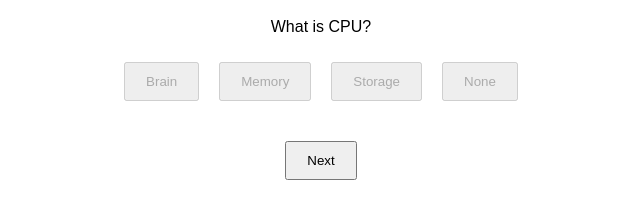
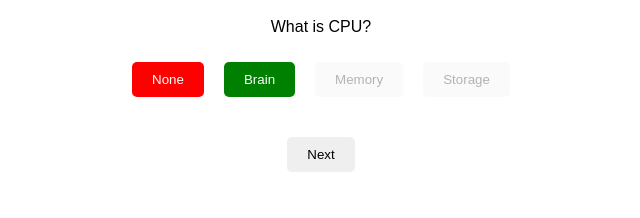
Before and after one commit to Tushar-Sri-27/Edtech-test-platform, a plain HTML site: page index.html in a window 1280 px wide. Both pictures are taken after a click on the button "None". Shown: the part 90-308 px from the top of the page, without its empty margins (319-959 px from the left). Drawn offline with Linux system fonts and the light colour scheme.

Commit message:
Randomized questions and options

```diff
--- a/script.js
+++ b/script.js
@@ -10,6 +10,7 @@ const questions = [
         answer: "Temporary Memory"
     }
 ];
+questions.sort(() => Math.random() - 0.5);
 
 let currentIndex = 0;
 let score=0;
@@ -22,7 +23,9 @@ function loadQuestion() {
     const optionsDiv = document.getElementById("options");
     optionsDiv.innerHTML = "";
 
-    q.options.forEach(option => {
+    const shuffledOptions = [...q.options].sort(() => Math.random() - 0.5);
+
+shuffledOptions.forEach(option => {
         const btn = document.createElement("button");
         btn.innerText = option;
 
@@ -35,14 +38,22 @@ function loadQuestion() {
 function checkAnswer(selected) {
     const buttons = document.querySelectorAll("#options button");
 
-    // Disable all buttons after one click
-    buttons.forEach(btn => btn.disabled = true);
+    buttons.forEach(btn => {
+        btn.disabled = true;
+
+        if (btn.innerText === questions[currentIndex].answer) {
+            btn.style.backgroundColor = "green";
+            btn.style.color = "white";
+        }
+
+        if (btn.innerText === selected && selected !== questions[currentIndex].answer) {
+            btn.style.backgroundColor = "red";
+            btn.style.color = "white";
+        }
+    });
 
     if (selected === questions[currentIndex].answer) {
         score++;
-        alert("Correct!");
-    } else {
-        alert("Wrong!");
     }
 }
 
--- a/style.css
+++ b/style.css
@@ -13,3 +13,10 @@ button {
     padding: 10px 20px;
     cursor: pointer;
 }
+button {
+    margin: 10px;
+    padding: 10px 20px;
+    cursor: pointer;
+    border: none;
+    border-radius: 5px;
+}
```
